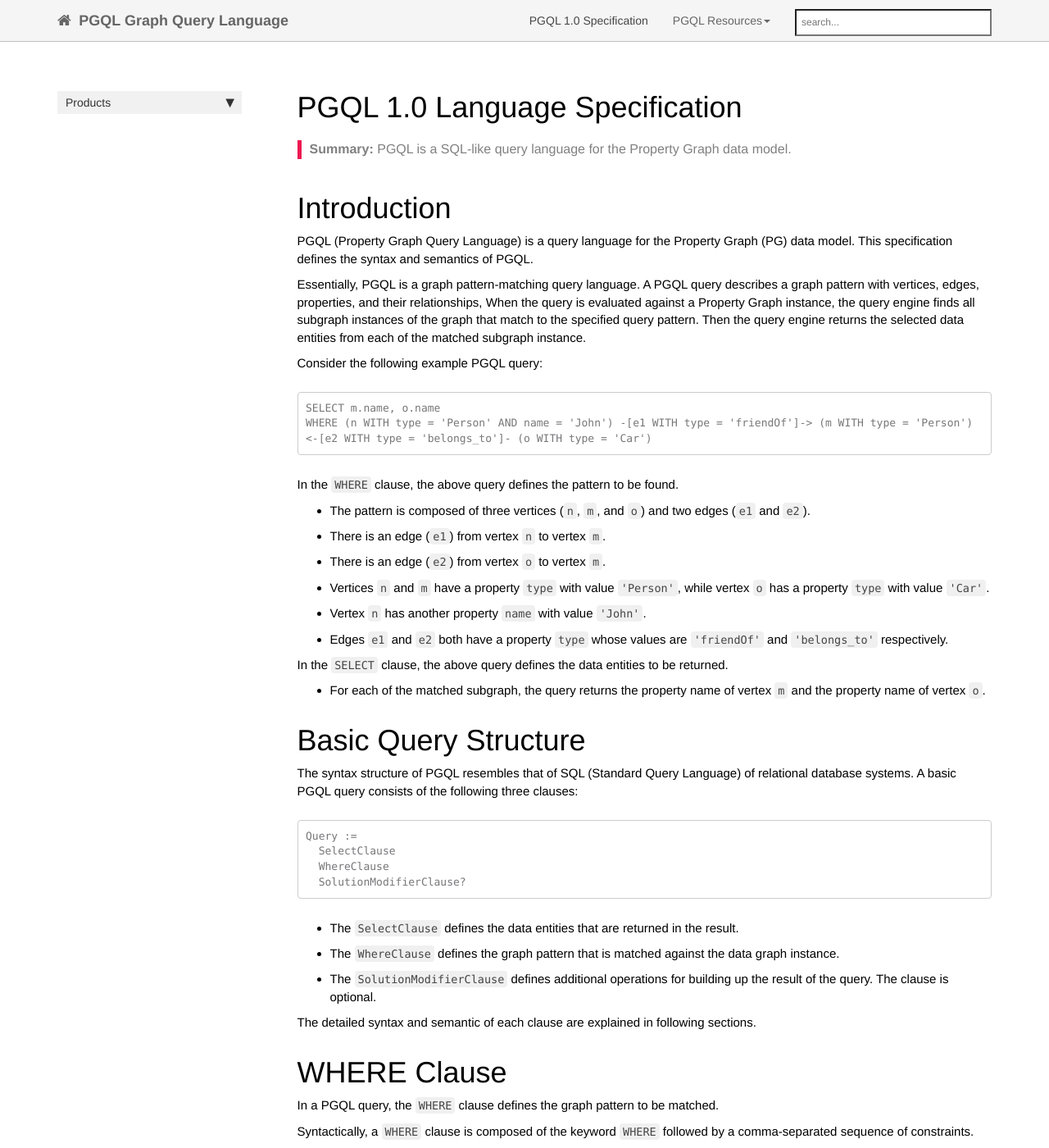
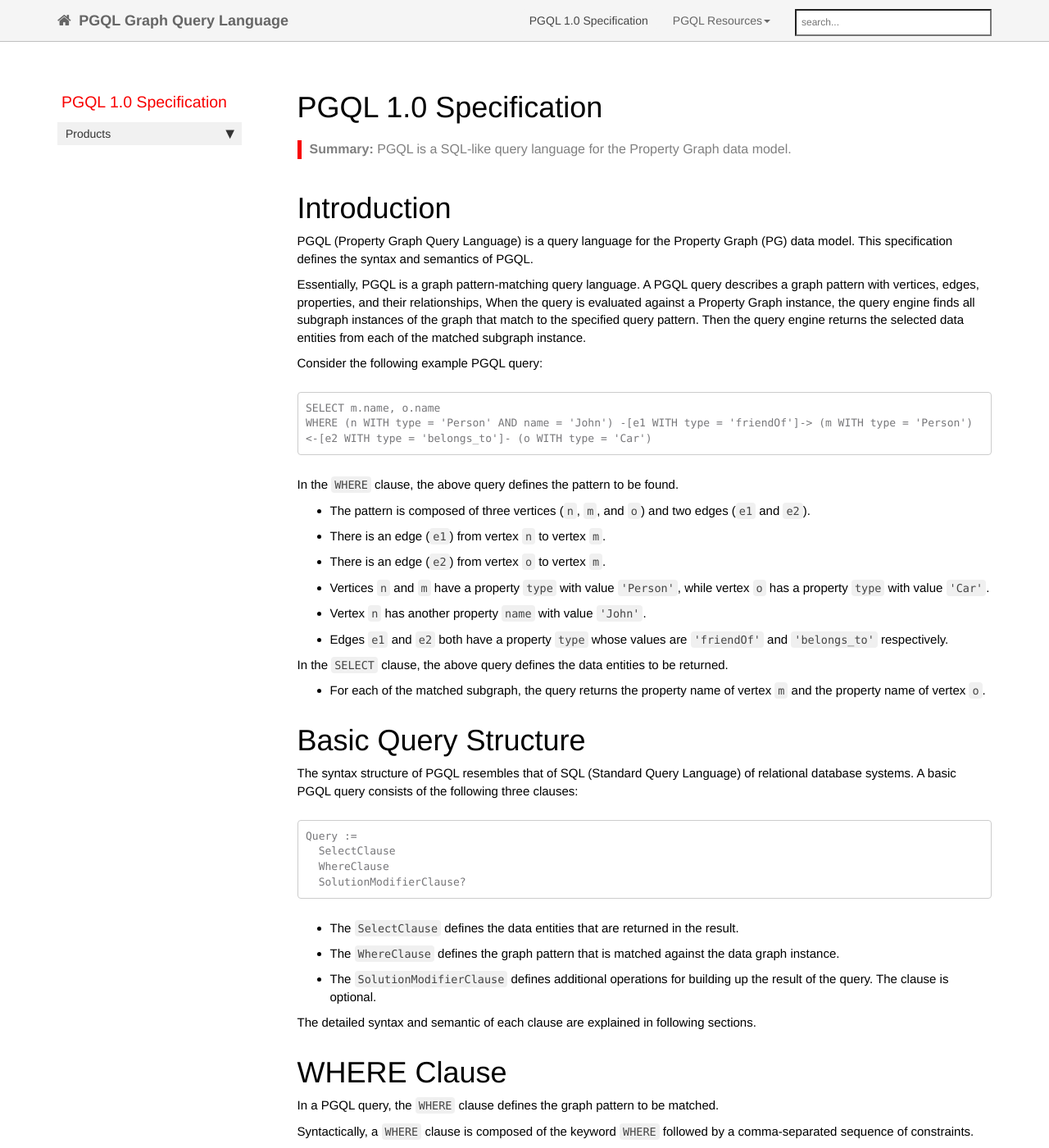
Before and after one commit to oracle/pgql-lang, a Jekyll site: the page built from pages/pgql-1.0-spec.md, in a window 1280 px wide and 1400 px high. Shown: the whole window at 82% size. Built offline with Jekyll 4.4.1, drawn with Linux system fonts in a browser that asks for light colours; nearby versions of some CDN libraries; comment, search, counter and statistics services are not loaded.

Commit message:
more colors

```diff
--- a/_data/sidebars/home_sidebar.yml
+++ b/_data/sidebars/home_sidebar.yml
@@ -2,6 +2,7 @@
 
 entries:
 - title: Sidebar
+  product: PGQL 1.0 Specification
   levels: one
   folders:
 
--- a/css/theme-red.css
+++ b/css/theme-red.css
@@ -1,6 +1,6 @@
 .summary {
     color: #808080;
-    border-left: 5px solid #ED1951;
+    border-left: 5px solid #F80000;
     font-size:16px;
 }
 
@@ -95,7 +95,7 @@
     margin-top:40px;
     font-weight:normal;
     font-size:130%;
-    color: #ED1951;
+    color: #F80000;
     margin-bottom:10px;
     margin-left: 5px;
 
--- a/pages/pgql-1.0-spec.md
+++ b/pages/pgql-1.0-spec.md
@@ -1,9 +1,7 @@
 ---
-title:  "PGQL 1.0 Language Specification"
-published: true
+title:  "PGQL 1.0 Specification"
 permalink: pgql-1.0-specification.html
 summary: "PGQL is a SQL-like query language for the Property Graph data model."
-tags: [specification, 1.0]
 toc: false
 ---
 
```
